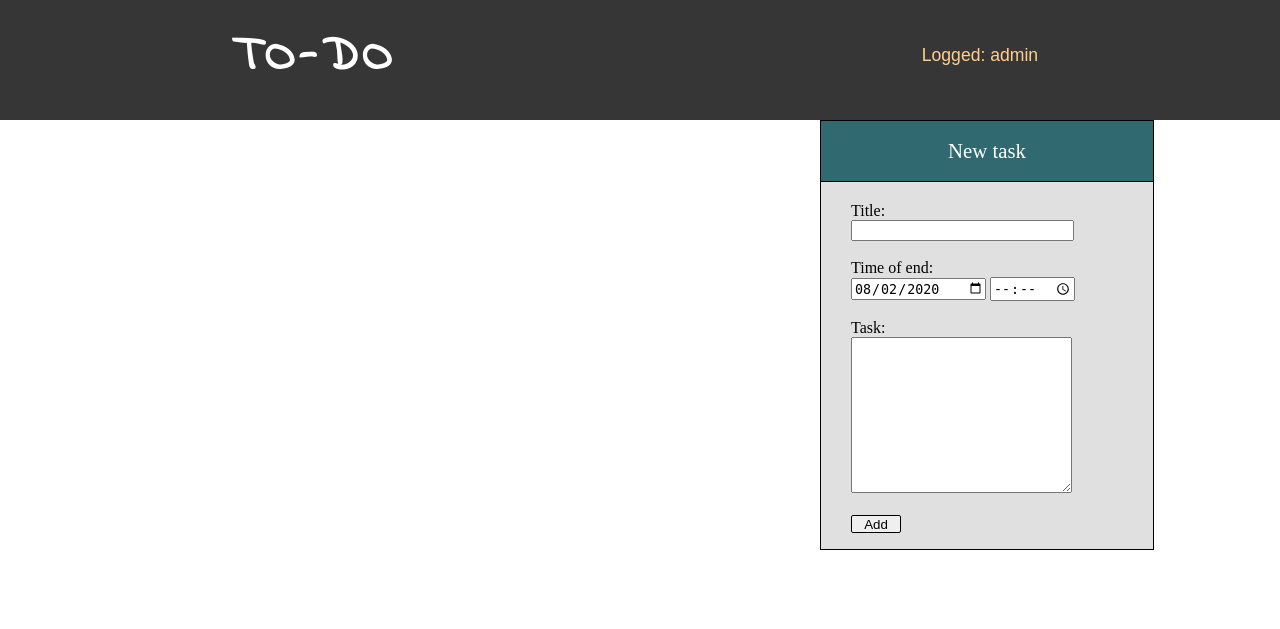
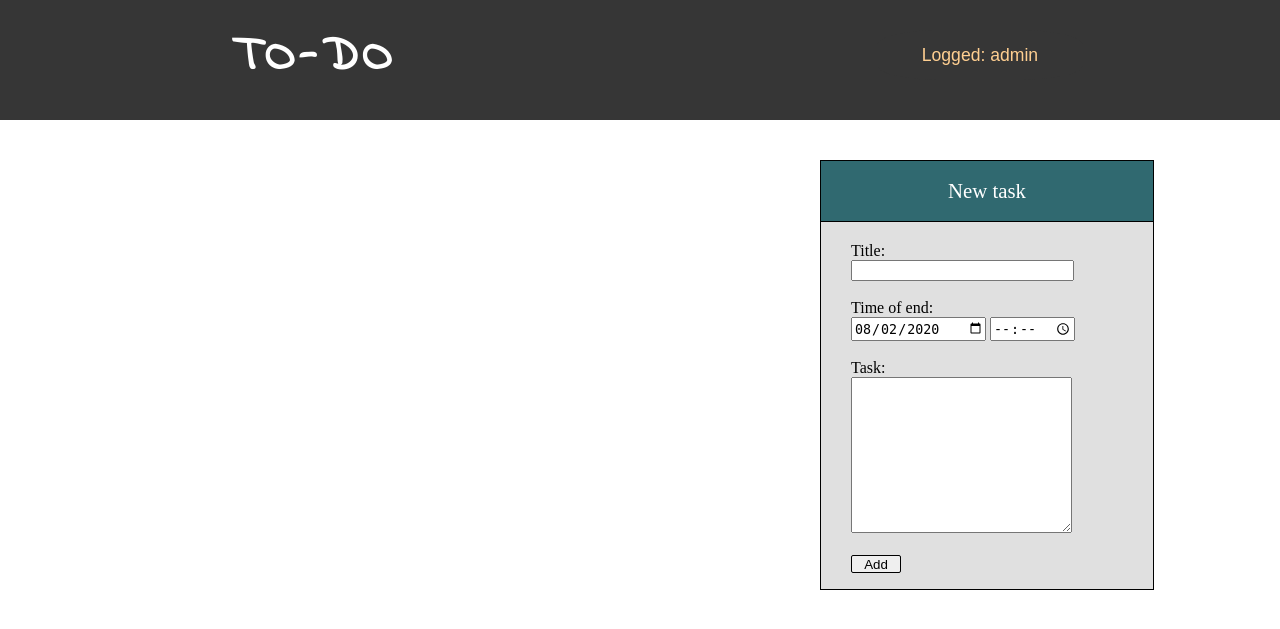
Before and after one commit to kryzasada/Django-Todo-App, a Django app: page /logged in a window 1280 px wide. Shown: the top 629 px of the page. Run offline with Django 3.2, Linux system fonts and the light colour scheme; a user stored in the database is signed in; data comes from the database, SQL or seed files in the repository.

Commit message:
Fix stylesheet for new todo post

```diff
--- a/templates/base_css.css
+++ b/templates/base_css.css
@@ -7,6 +7,7 @@ div.masthead{
 	width: 100%;
 	height:  120px;
 	background-color: #363636;
+	margin-bottom: 40px;
 }
 
 div.masthead-main-block{
@@ -199,7 +200,7 @@ div.new-todo{
     background-color: white;
     float: right;
     box-sizing: border-box;
-    margin: 0 0 0 40px;
+    margin: 0 0 40px 40px;
     padding: 0;
 }
 
--- a/templates/logged.html
+++ b/templates/logged.html
@@ -13,7 +13,7 @@
 
             <label> Title: </label>
             <br>
-            <input type="text" name="title" maxlength="30" required="" id="id_title" style="width: 215px">
+            <input type="text" name="title" maxlength="30" required="" id="id_title" style="width: 215px; height: 15px;">
             {% if form.title.errors %}
                 <p class="label-danger" style="text-align: left;">
                     Incorrect title!
@@ -38,8 +38,8 @@
 
             <label> Time of end: </label>
             <br>
-            <input type="date" name="date" value="{% now 'Y-m-d' %}" required="" id="id_date" style="width: 130px">
-            <input type="time" name="time" value="{% now 'G:i' %}" required="" id="id_time" style="width: 80px">
+            <input type="date" name="date" value="{% now 'Y-m-d' %}" required="" id="id_date" style="width: 130px; height: 20px;">
+            <input type="time" name="time" value="{% now 'G:i' %}" required="" id="id_time" style="width: 80px; height: 20px;">
             {% if form.date.errors %}
                 <p class="label-danger" style="text-align: left;">
                     Incorrect date!
@@ -82,7 +82,7 @@
 
             <label> Task: </label>
             <br>
-            <textarea name="text" cols="40" rows="10" required="" id="id_text" style="width: 215px"></textarea>
+            <textarea name="text" cols="40" rows="10" required="" id="id_text" style="width: 215px; height: 150px;"></textarea>
             {% if form.text.errors %}
                 <p class="label-danger" style="text-align: left;">
                     Incorrect task!
```
